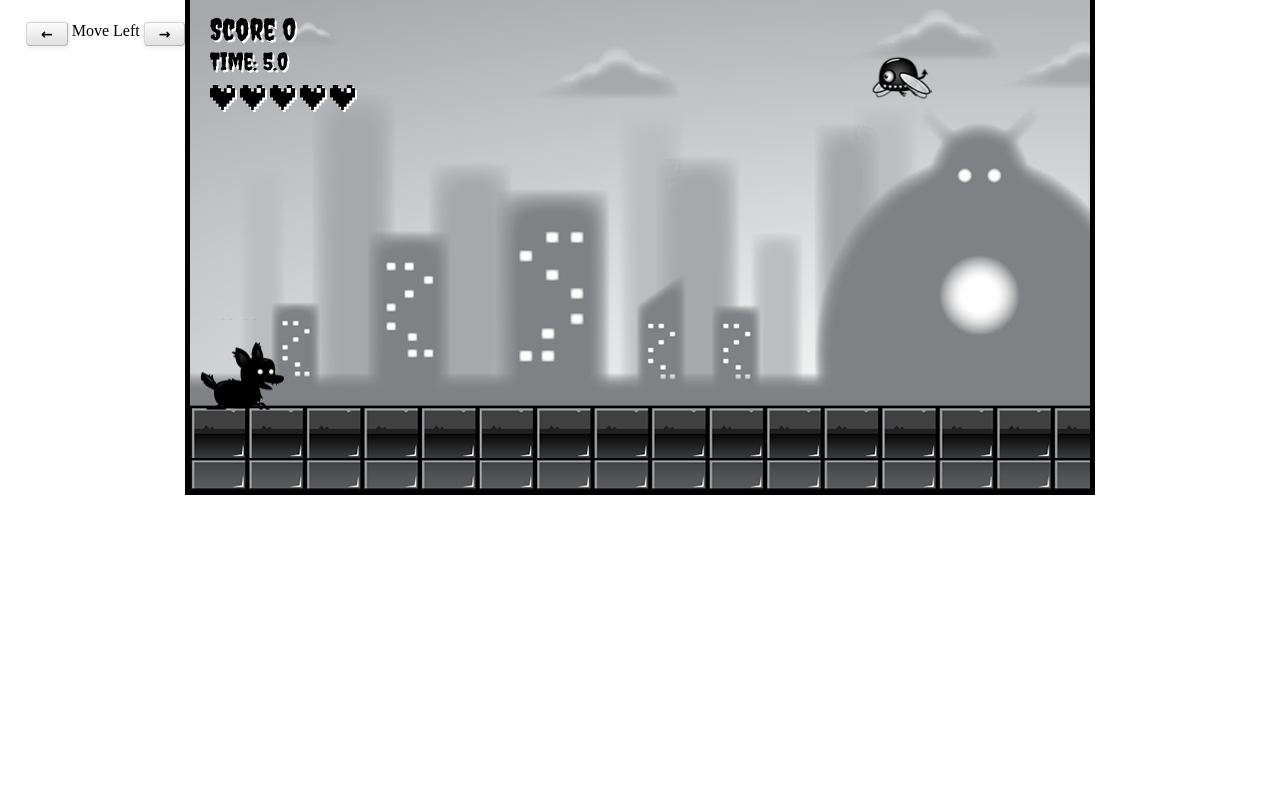
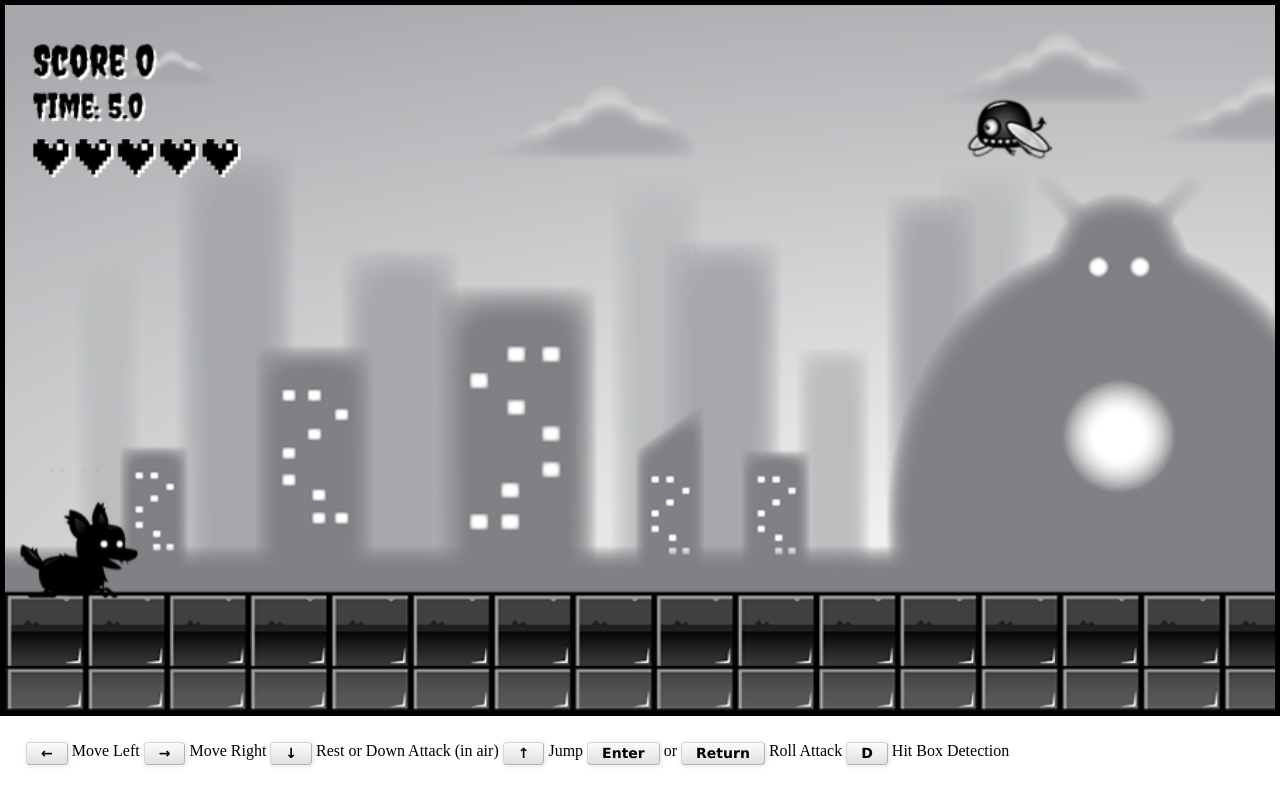
Before and after one commit to eyeland/JS-game, a plain HTML site: page index.html in a window 1280 px wide. Drawn offline with Linux system fonts and the light colour scheme.

Commit message:
fix styles

```diff
--- a/style.css
+++ b/style.css
@@ -3,13 +3,17 @@
   padding: 0;
   box-sizing: border-box;
 }
+body {
+  width: 100vw;
+  height: 100vh;
+}
 
 #canvas1 {
   border: 5px solid black;
-  position: absolute;
+  /* position: absolute;
   top: 30%;
-  left: 50%;
-  transform: translate(-50%, -50%);
+  left: 50%; */
+  width: 100%;
   max-width: 100%;
   max-height: 100%;
   font-family: "Creepster", cursive;
```
